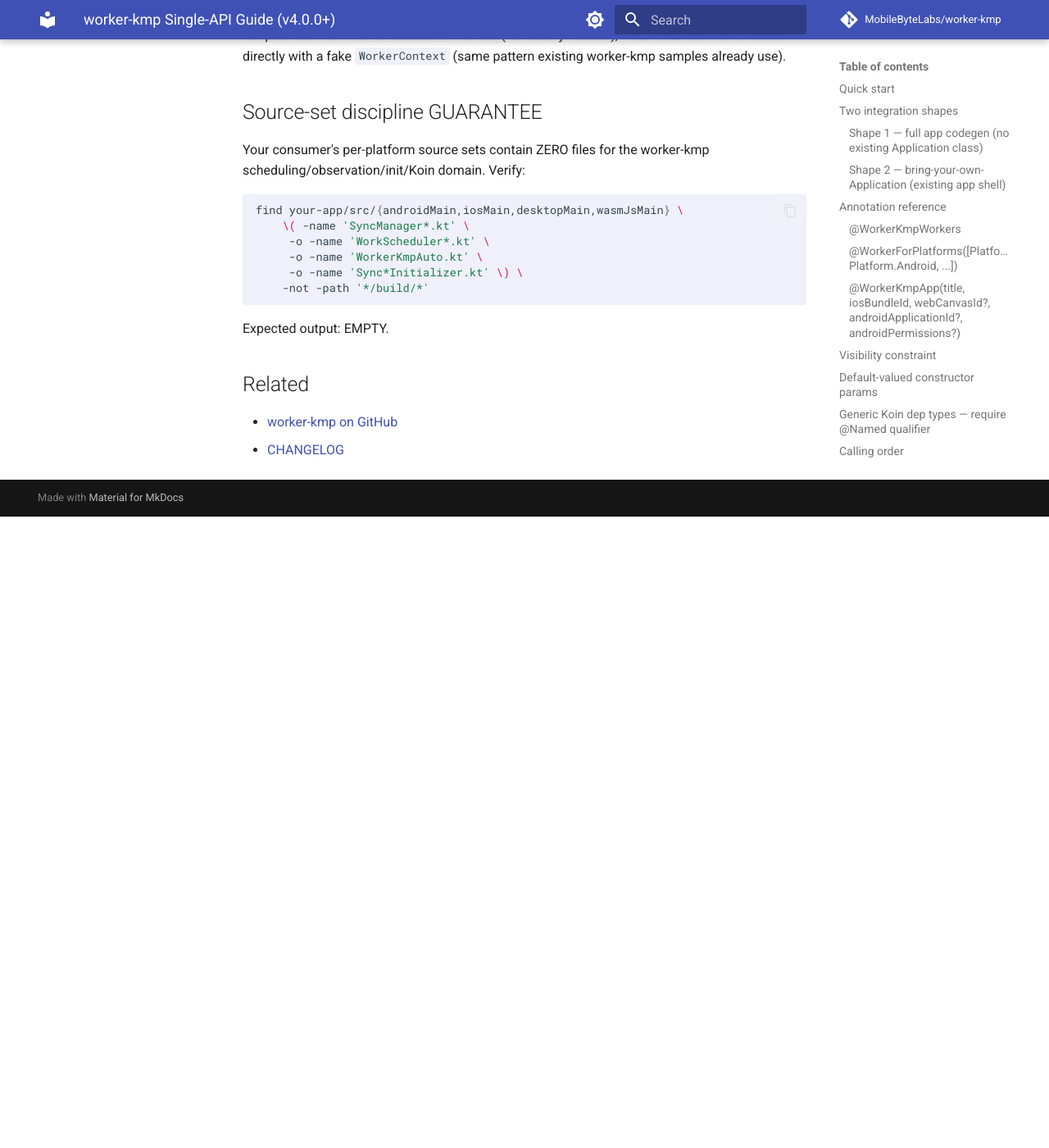
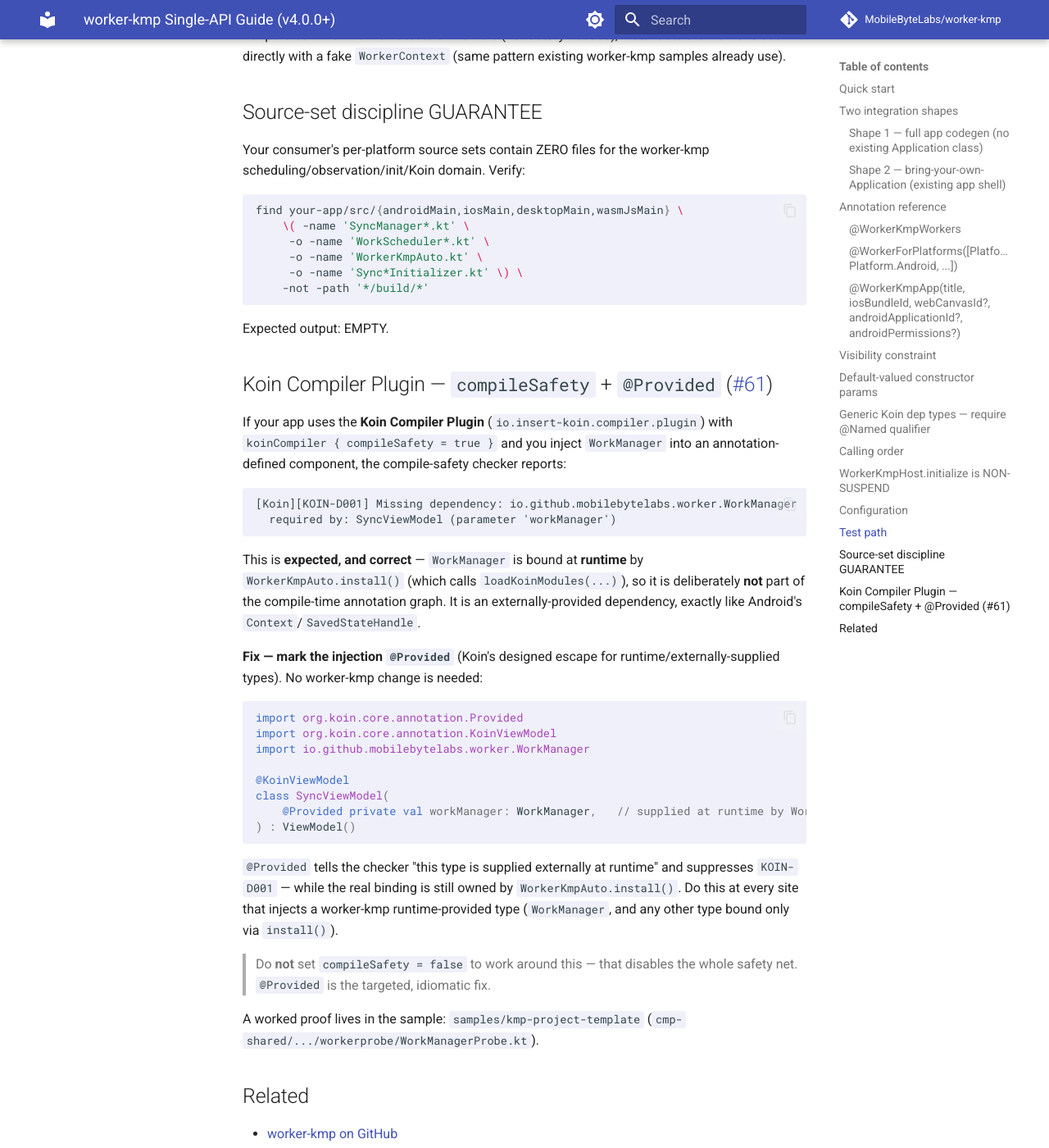
Before and after one commit to MobileByteLabs/worker-kmp, an MkDocs documentation site: the page built from docs/wiki/single-api-guide.md, in a window 1280 px wide and 1400 px high, scrolled down 4343 px. Shown: the whole window at 82% size. Built offline with MkDocs 1.6.1 and Material for MkDocs 9.7.7, drawn with Linux system fonts in a browser that asks for light colours; comment, search, counter and statistics services are not loaded; before the commit the page ends 4973 px from its top, so only the background shows below that.

Commit message:
docs(koin): #61 — @Provided guidance for compileSafety (WorkManager) (#63)
* chore: initialize session branch — worker-kmp #61 koin compileSafety compat

Co-Authored-By: Claude Opus 4.8 (1M context) <noreply@anthropic.com>

* docs(koin): #61 — @Provided guidance for Koin Compiler Plugin compileSafety

Consumers using io.insert-koin.compiler.plugin with compileSafety=true who
inject WorkManager into an annotation-defined component get
[KOIN-D001] Missing dependency: WorkManager — because WorkManager is bound at
runtime by WorkerKmpAuto.install() (loadKoinModules), not in the compile-time
annotation graph. It is an externally-provided type, like Android's Context.

Fix is the idiomatic Koin @Provided on the injection site (not compileSafety=false).
No library code change required. Documented in the Single-API Guide + CHANGELOG,
with a worked RED->GREEN proof in samples/kmp-project-template.

Closes #61

Co-Authored-By: Claude Opus 4.8 (1M context) <noreply@anthropic.com>

---------

Co-authored-by: Mobile Byte Labs <mobilebytelabs@gmail.com>
Co-authored-by: Claude Opus 4.8 (1M context) <noreply@anthropic.com>

````diff
--- a/docs/wiki/single-api-guide.md
+++ b/docs/wiki/single-api-guide.md
@@ -200,6 +200,47 @@ find your-app/src/{androidMain,iosMain,desktopMain,wasmJsMain} \
 
 Expected output: EMPTY.
 
+## Koin Compiler Plugin — `compileSafety` + `@Provided` ([#61](https://github.com/MobileByteLabs/worker-kmp/issues/61))
+
+If your app uses the **Koin Compiler Plugin** (`io.insert-koin.compiler.plugin`) with
+`koinCompiler { compileSafety = true }` and you inject `WorkManager` into an
+annotation-defined component, the compile-safety checker reports:
+
+```
+[Koin][KOIN-D001] Missing dependency: io.github.mobilebytelabs.worker.WorkManager
+  required by: SyncViewModel (parameter 'workManager')
+```
+
+This is **expected, and correct** — `WorkManager` is bound at **runtime** by
+`WorkerKmpAuto.install()` (which calls `loadKoinModules(...)`), so it is deliberately
+**not** part of the compile-time annotation graph. It is an externally-provided
+dependency, exactly like Android's `Context`/`SavedStateHandle`.
+
+**Fix — mark the injection `@Provided`** (Koin's designed escape for
+runtime/externally-supplied types). No worker-kmp change is needed:
+
+```kotlin
+import org.koin.core.annotation.Provided
+import org.koin.core.annotation.KoinViewModel
+import io.github.mobilebytelabs.worker.WorkManager
+
+@KoinViewModel
+class SyncViewModel(
+    @Provided private val workManager: WorkManager,   // supplied at runtime by WorkerKmpAuto.install()
+) : ViewModel()
+```
+
+`@Provided` tells the checker "this type is supplied externally at runtime" and
+suppresses `KOIN-D001` — while the real binding is still owned by
+`WorkerKmpAuto.install()`. Do this at every site that injects a worker-kmp
+runtime-provided type (`WorkManager`, and any other type bound only via `install()`).
+
+> Do **not** set `compileSafety = false` to work around this — that disables the
+> whole safety net. `@Provided` is the targeted, idiomatic fix.
+
+A worked proof lives in the sample: `samples/kmp-project-template`
+(`cmp-shared/.../workerprobe/WorkManagerProbe.kt`).
+
 ## Related
 
 - [worker-kmp on GitHub](https://github.com/MobileByteLabs/worker-kmp)
````
Also changed, not shown: CHANGELOG.md (+4 -0 lines).
